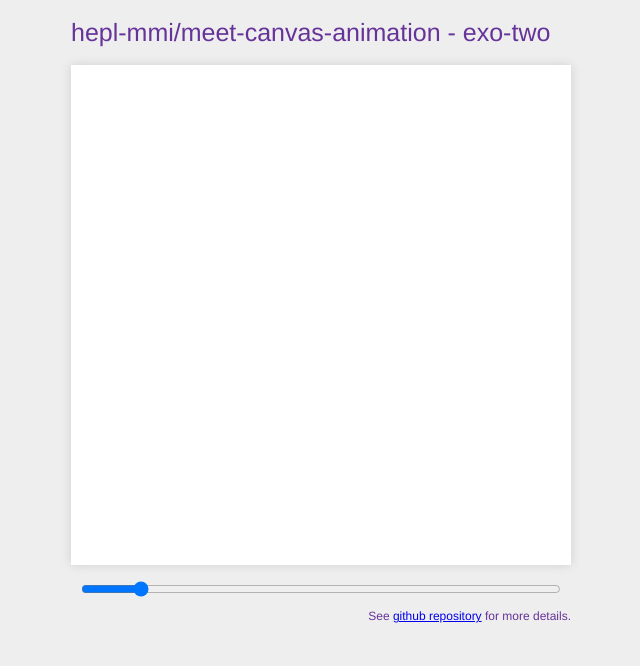
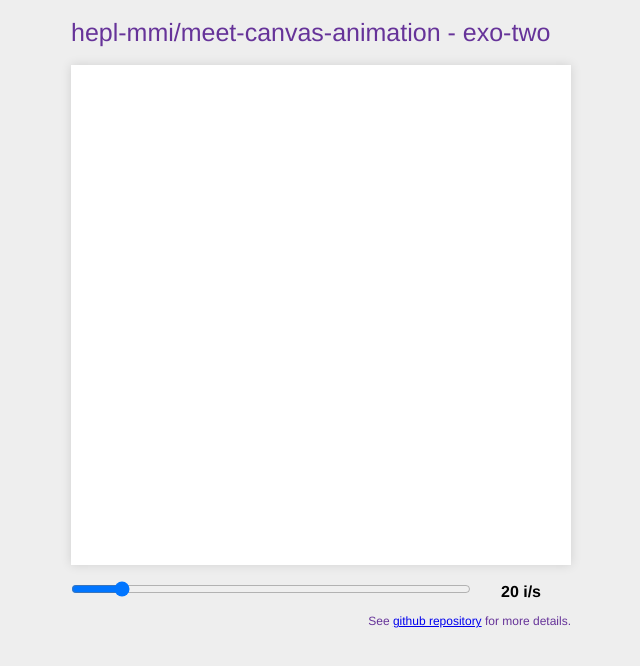
Before and after one commit to leny/meet-canvas-animation, a website: page exo-two/index.html in a window 1280 px wide. Shown: the whole page, without its empty margins (319-959 px from the left). Drawn offline with Linux system fonts and the light colour scheme.

Commit message:
Add styles for range input

```diff
--- a/_shared/styles.css
+++ b/_shared/styles.css
@@ -47,9 +47,16 @@ fieldset {
 }
 
 input {
-    display: block;
-    width: 96%;
-    margin: 0 auto;
+    display: inline-block;
+    width: 80%;
+    margin: 0;
+}
+
+strong {
+    display: inline-block;
+    width: 20%;
+    font-size: 1.6rem;
+    text-align: center;
 }
 
 button {
```
